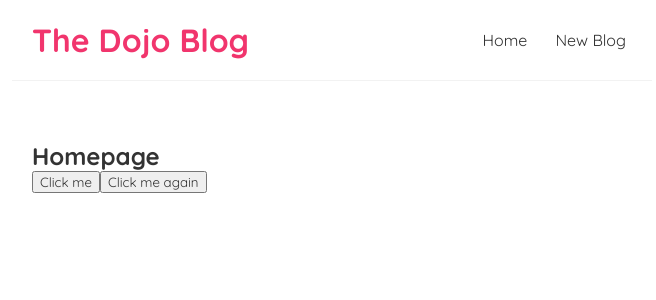
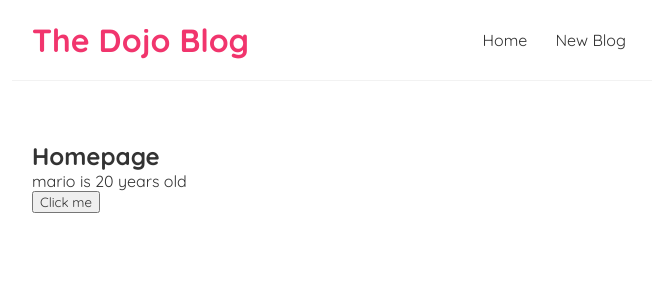
Before and after one commit to Taninchot0919/React-FirstTimeReact, a React (Create React App) app: page / in a window 1280 px wide. Shown: the top 300 px of the page, without its empty margins (308-964 px from the left). Built offline with nearby package versions, Linux system fonts and the light colour scheme; the HTML template or start-up script is replaced by a standard one.

Commit message:
[UPDATE] Using useState

```diff
--- a/src/components/Home.js
+++ b/src/components/Home.js
@@ -1,17 +1,20 @@
+import { useState } from "react";
+
 const Home = () => {
+  const [name, setName] = useState("mario");
+  const [age, setAge] = useState(20);
   const handleClick = () => {
-    console.log("You clicked");
-  };
-
-  const handleClickAgain = (name) => {
-    console.log("Hello, " + name);
+    setName("luigi");
+    setAge(35);
   };
 
   return (
     <div className="home">
       <h2>Homepage</h2>
+      <p>
+        {name} is {age} years old
+      </p>
       <button onClick={handleClick}>Click me</button>
-      <button onClick={ ()=>{handleClickAgain('Art') }}>Click me again</button>
     </div>
   );
 };
```
